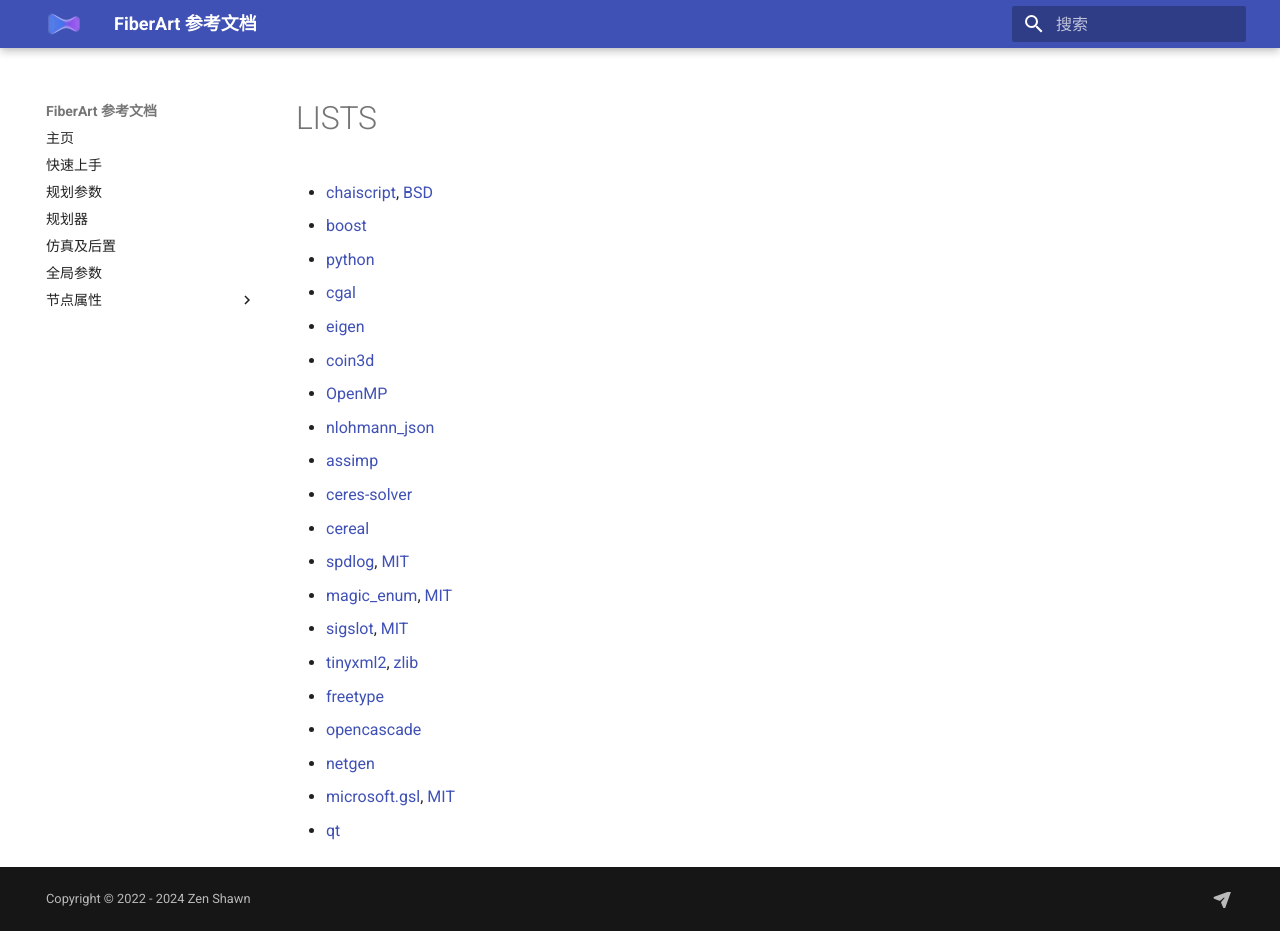
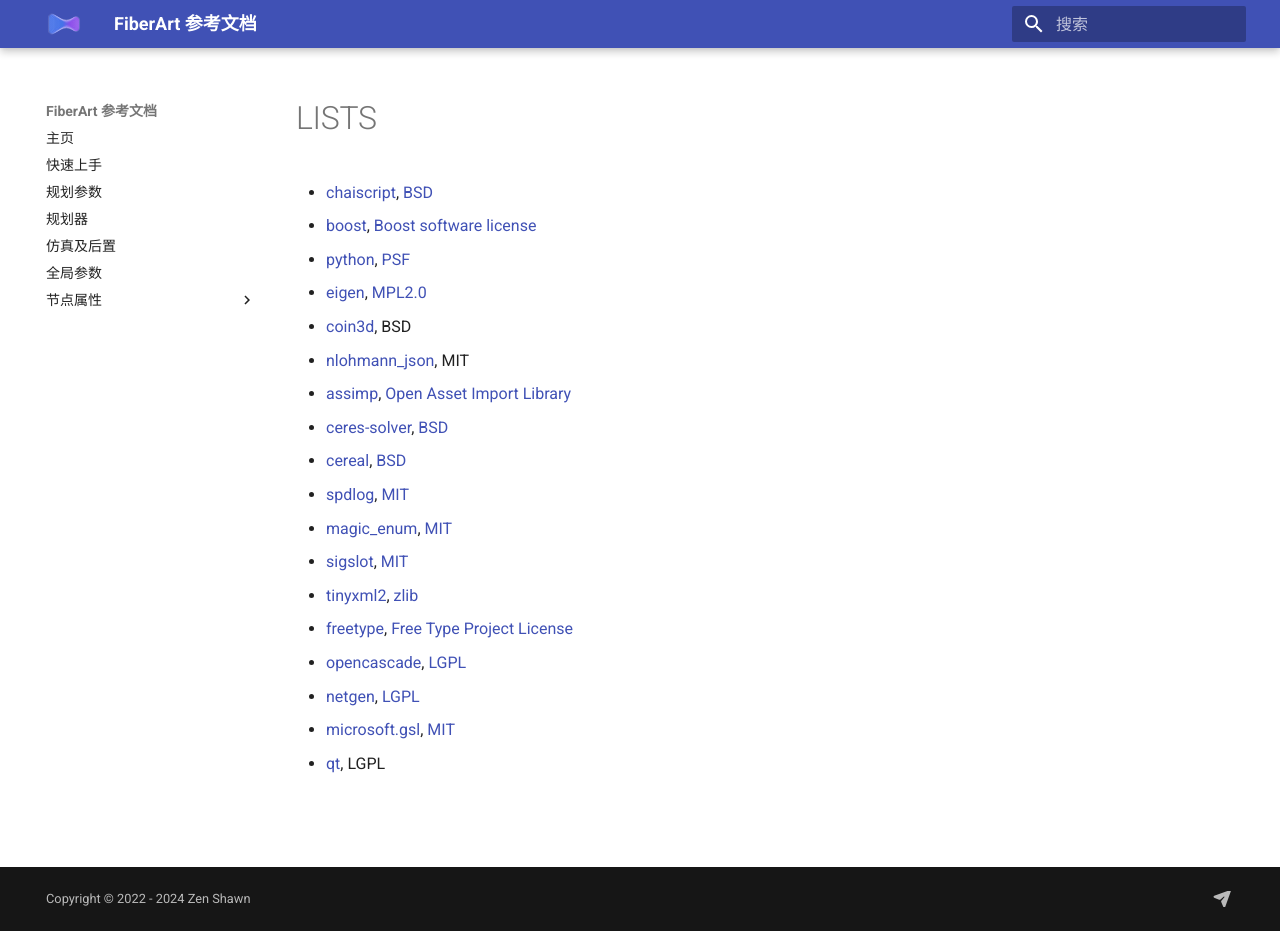
Before and after one commit to xiaodaxia-2008/FiberArtDocumentation, an MkDocs documentation site: the page built from docs/third_parties/LISTS.md, in a window 1280 px wide and 931 px high. Built offline with MkDocs 1.6.1 and Material for MkDocs 9.7.7, drawn with Linux system fonts in a browser that asks for light colours.

Commit message:
update thirdparties

```diff
--- a/docs/third_parties/LISTS.md
+++ b/docs/third_parties/LISTS.md
@@ -1,20 +1,18 @@
 - [chaiscript](https://github.com/ChaiScript/ChaiScript), [BSD](./ChaiScript-LICENSE.txt)
-- [boost](https://www.boost.org/)
-- [python](https://www.python.org/)
-- [cgal](https://www.cgal.org/)
-- [eigen](https://eigen.tuxfamily.org)
-- [coin3d](https://www.coin3d.org/)
-- [OpenMP](https://www.openmp.org/)
-- [nlohmann_json](https://github.com/nlohmann/json)
-- [assimp](https://assimp.org/)
-- [ceres-solver](http://ceres-solver.org/)
-- [cereal](https://github.com/USCiLab/cereal)
+- [boost](https://www.boost.org/), [Boost software license](https://www.boost.org/users/license.html)
+- [python](https://www.python.org/), [PSF](https://docs.python.org/3/license.html)
+- [eigen](https://eigen.tuxfamily.org), [MPL2.0](https://www.mozilla.org/en-US/MPL/2.0/)
+- [coin3d](https://www.coin3d.org/), BSD
+- [nlohmann_json](https://github.com/nlohmann/json), MIT
+- [assimp](https://assimp.org/), [Open Asset Import Library](./Assimp.txt)
+- [ceres-solver](http://ceres-solver.org/), [BSD](https://github.com/ceres-solver/ceres-solver?tab=License-1-ov-file)
+- [cereal](https://github.com/USCiLab/cereal), [BSD](https://github.com/USCiLab/cereal?tab=BSD-3-Clause-1-ov-file)
 - [spdlog](https://github.com/gabime/spdlog), [MIT](./SPDLOG-MIT-LICENSE.txt)
 - [magic_enum](https://github.com/Neargye/magic_enum), [MIT](./Magic-enum-MIT-LICENSE.txt)
 - [sigslot](https://github.com/palacaze/sigslot), [MIT](./Sigslot-MIT-LICENSE.txt)
 - [tinyxml2](https://github.com/leethomason/tinyxml2), [zlib](./Tinyxml2-LICENSE.txt)
-- [freetype](https://www.freetype.org)
-- [opencascade](https://dev.opencascade.org)
-- [netgen](https://ngsolve.org/)
+- [freetype](https://www.freetype.org), [Free Type Project License](https://gitlab.freedesktop.org/freetype/freetype/-/blob/master/docs/FTL.TXT)
+- [opencascade](https://dev.opencascade.org), [LGPL](https://dev.opencascade.org/resources/licensing)
+- [netgen](https://ngsolve.org/), [LGPL](https://ngsolve.org/)
 - [microsoft.gsl](https://github.com/microsoft/GSL), [MIT](./GSL-MIT-LICENSE.txt)
-- [qt](https://www.qt.io/)
+- [qt](https://www.qt.io/), LGPL
```
